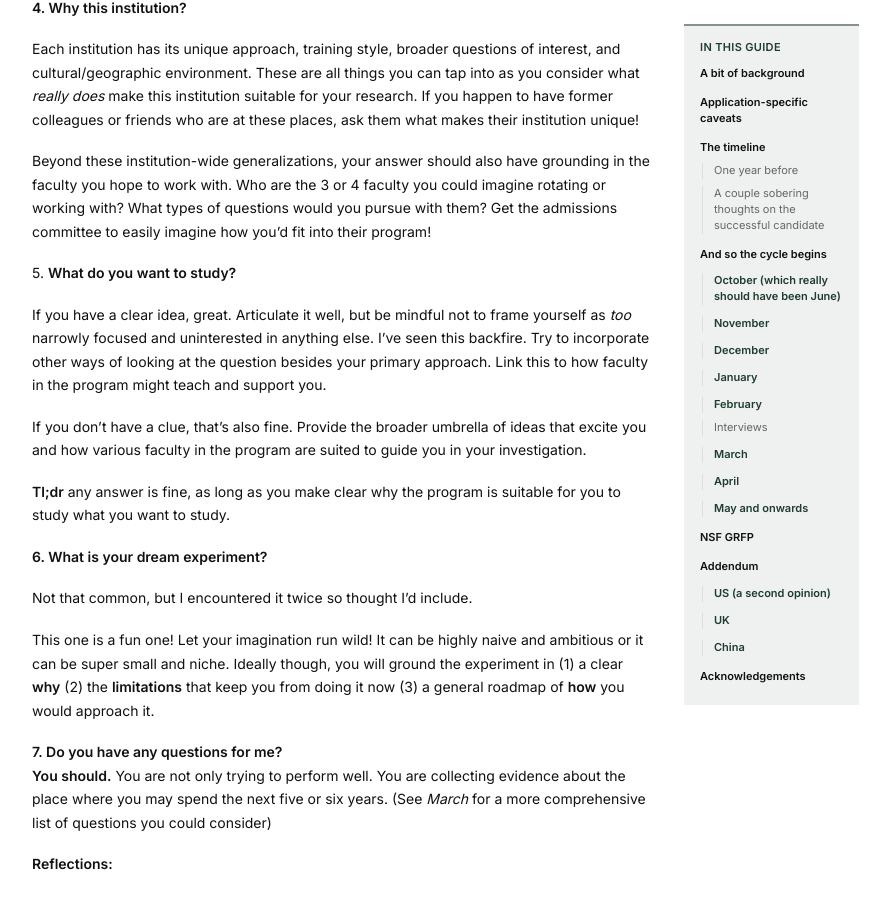
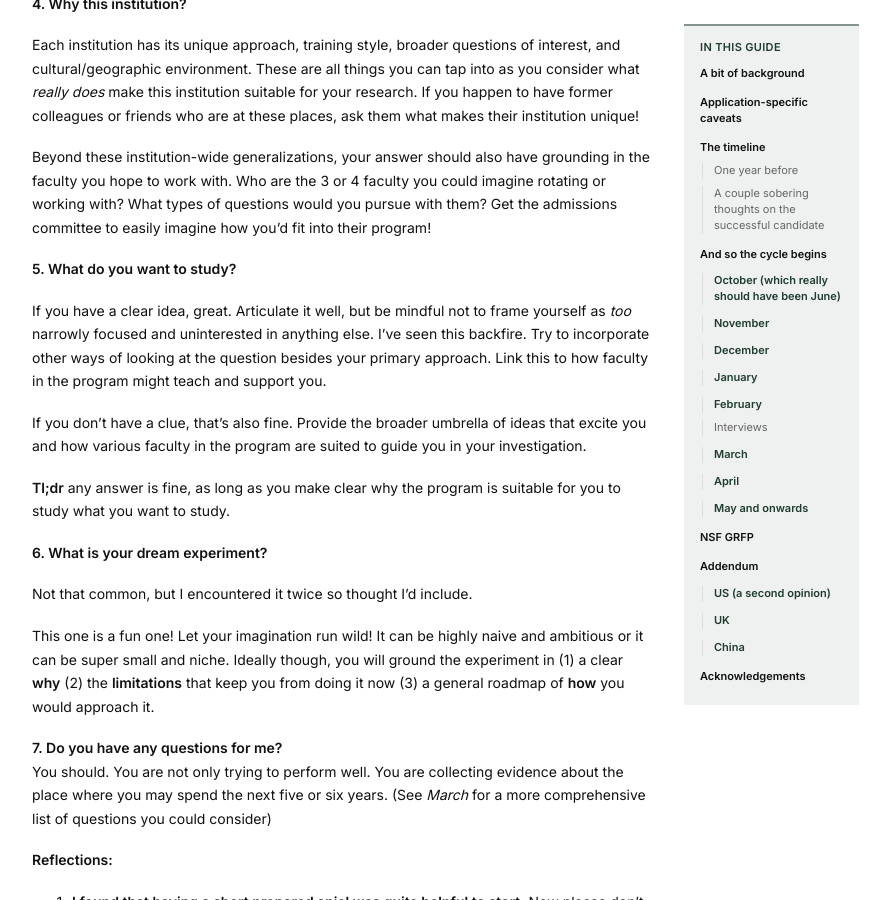
Before and after one commit to seanmeng17/personal-site, a Jekyll site: the page built from _writing/A hitchhiker's guide to PhD apps.md, in a window 1280 px wide and 900 px high, scrolled down 17056 px. Shown: the whole window, without its empty margins (272-1162 px from the left). Built offline with Jekyll 4.4.1, drawn with Linux system fonts in a browser that asks for light colours; some of the changed text lies outside the part shown.

```diff
--- a/_writing/A hitchhiker's guide to PhD apps.md
+++ b/_writing/A hitchhiker's guide to PhD apps.md
@@ -405,7 +405,7 @@ Instead, what I’ll do is attach **my schedule** from Caltech and add a couple
 
 The vast majority of your interviews will start with:
 
-1. **“Tell me about a recent research project you were involved in”**
+**1. “Tell me about a recent research project you were involved in”**
 
    A good answer will *(in \~5 minutes)*:
 1) Clearly articulate the motivating question
@@ -483,7 +483,7 @@ Your answer should reflect maturity and should show that you’ve clearly though
 
 
 
-5\. **What do you want to study?**
+**5\. What do you want to study?**
 
    If you have a clear idea, great. Articulate it well, but be mindful not to frame yourself as *too* narrowly focused and uninterested in anything else. I’ve seen this backfire. Try to incorporate other ways of looking at the question besides your primary approach. Link this to how faculty in the program might teach and support you.
 
@@ -503,7 +503,7 @@ Your answer should reflect maturity and should show that you’ve clearly though
    This one is a fun one\! Let your imagination run wild\! It can be highly naive and ambitious or it can be super small and niche. Ideally though, you will ground the experiment in (1) a clear **why** (2) the **limitations** that keep you from doing it now (3) a general roadmap of **how** you would approach it.
 
 **7\. Do you have any questions for me?**
-   **You should.** You are not only trying to perform well. You are collecting evidence about the place where you may spend the next five or six years. (See *March* for a more comprehensive list of questions you could consider)
+   You should. You are not only trying to perform well. You are collecting evidence about the place where you may spend the next five or six years. (See *March* for a more comprehensive list of questions you could consider)
 
 **Reflections:**
 
@@ -660,13 +660,11 @@ What I will do here is attach my statements as well as the comments from reviewe
 
 <div class="download-list">
   <strong>NSF application materials</strong>
-  <a href="/assets/documents/NSF%20Research%20Proposal_Meng.pdf">NSF research proposal <span>PDF</span></a>
-  <a href="/assets/documents/NSF%20Personal%20Statement.pdf">NSF personal statement <span>PDF</span></a>
+  <a href="/assets/documents/NSF%20Research%20Proposal_Meng.pdf">NSF Research Proposal <span>PDF</span></a>
+  <a href="/assets/documents/NSF%20Personal%20Statement.pdf">NSF Personal Statement <span>PDF</span></a>
 </div>
 
-#
 
-#
 
 ## Addendum
 
@@ -707,7 +705,6 @@ Unfortunate moments aside, this application season was, by far, the most rewardi
 
 \- Cherry
 
-##
 
 ### UK
 {: .phase-heading}
@@ -755,7 +752,6 @@ Application strategy for **direct entry** is equivalent to that discussed by Sea
 
 For **CDT programs**, application timelines are equivalent, but the *training year* course structure changes the focus from a *research niche* (a lab, a PI, or a project) to a *research theme* (a set of labs, PIs, or projects). In your **SoP and interview**, you will need to demonstrate knowledge of the relevant *research themes* with specific examples.
 
-##
 
 ### China
 {: .phase-heading}
@@ -805,6 +801,7 @@ Under this system, students can apply directly to a PhD programme after completi
 | 1\. Direct PhD Application after Bachelor’s (No Recommendation Required) （Currently only Westlake University） | No recommendation exemption is needed; you can apply directly after graduation, similar to the directentry PhD model commonly used in overseas universities. | Undergraduates with a solid research background and clearly defined academic goals. |
 
 
+
 Initially, I was preparing to apply for PhD programmes in the UK and the US, so I decided not to pursue a recommendation exemption. As a result, all of my application materials were prepared according to the UK/US application system (you can refer to Sean’s section for more details).
 
 Here, I would like to share my experience of interviewing for the Westlake–SMART Programme.
```
